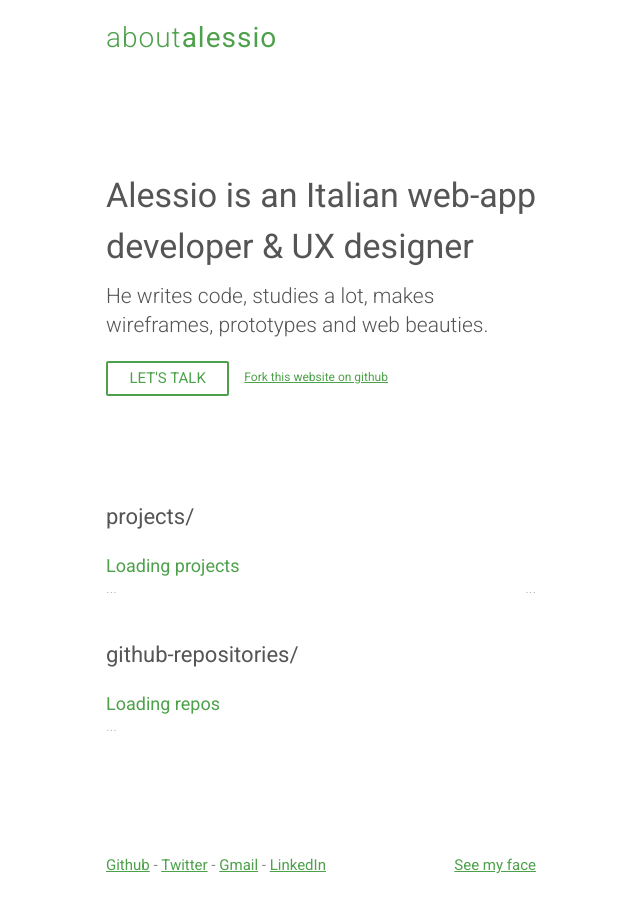
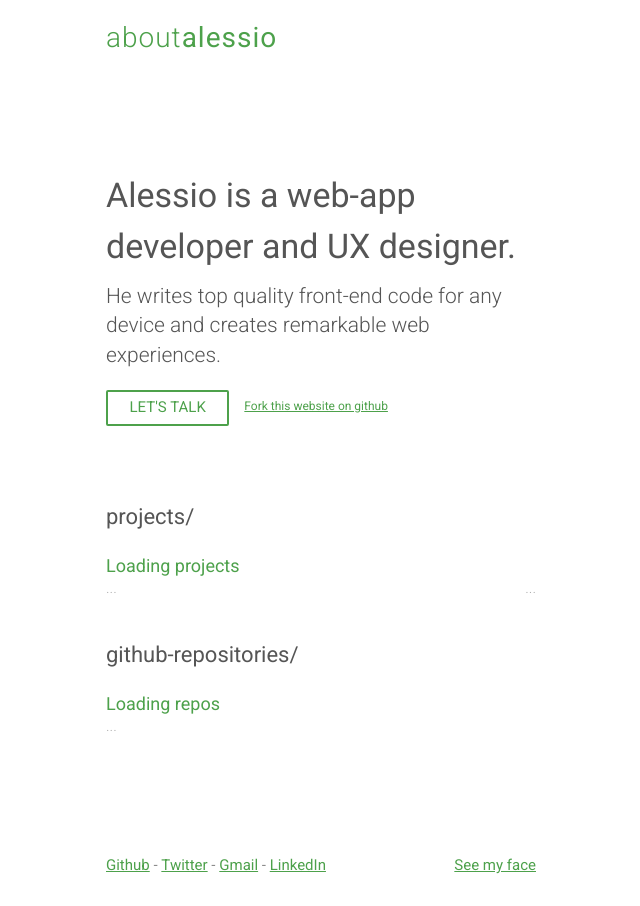
Before and after one commit to alessiosantocs/alessiosantocs.github.io, a plain HTML site: page index.html in a window 1280 px wide. Shown: the whole page, without its empty margins (319-959 px from the left). Drawn offline with Linux system fonts and the light colour scheme.

Commit message:
Update index.html

```diff
--- a/index.html
+++ b/index.html
@@ -69,12 +69,12 @@
 			<!-- section-with-background-img smocky -->
 			<section class="section window-sized section-size-5" style="min-height: 480px;" data-size-percentage="0.8">
 					<div class="section-header vertically-aligned">
-						<h1 class="h2 text-justify">
-							Alessio is an Italian web-app developer & UX designer
+						<h1 class="h2">
+							Alessio is a web-app developer and UX designer.
 						</h1>
 
 						<p class="lead hidden-xs">
-							He writes code, studies a lot, makes wireframes, prototypes and web beauties.
+							He writes top quality front-end code for any device and creates remarkable web experiences.
 						</p>
 
 						<br class="visible-xs">
```
